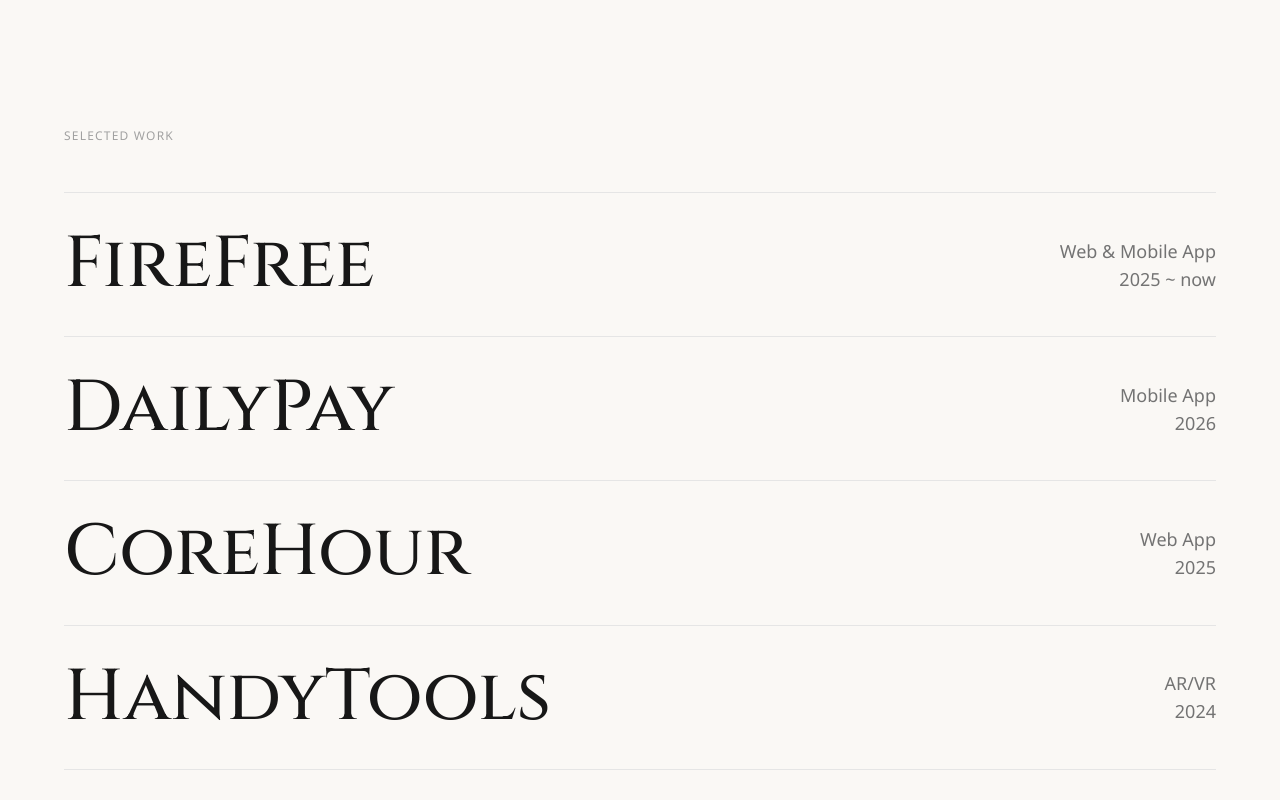
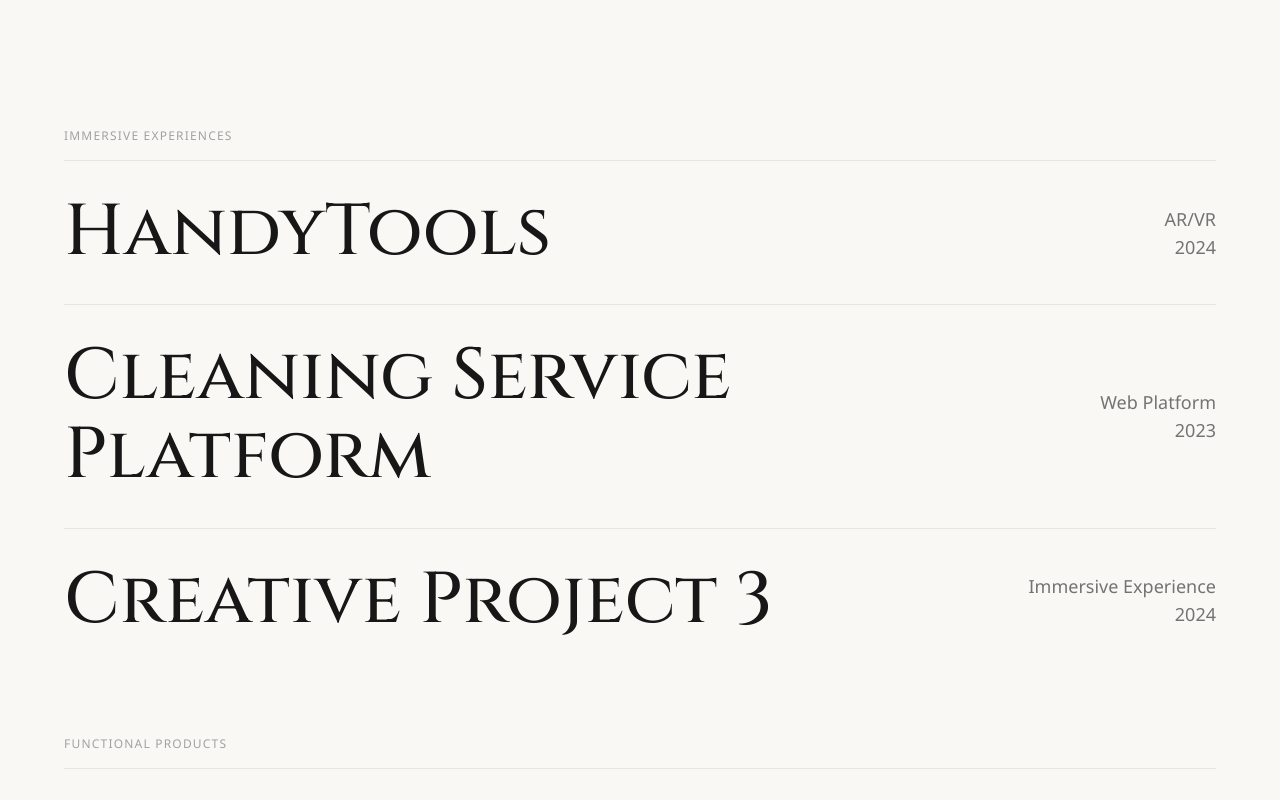
Before and after one commit to carolhsiaoo/Portfolio-planets, a Next.js app: page / in a window 1280 px wide. Shown: the part 800-1600 px from the top of the page. Built offline with nearby package versions, Linux system fonts and the light colour scheme; no server answers.

Commit message:
Refactor ProjectsTable component to categorize projects into 'creative' and 'functional' sections, enhancing organization and readability. Update project data to include category fields and improve layout for better user experience.

```diff
--- a/app/page.tsx
+++ b/app/page.tsx
@@ -6,7 +6,6 @@ import About from "@/components/About";
 import Contact from "@/components/Contact";
 import Footer from "@/components/Footer";
 import FadeInSection from "@/components/FadeInSection";
-
 export default function Home() {
   return (
     <div className="min-h-screen">
--- a/components/Marquee.tsx
+++ b/components/Marquee.tsx
@@ -21,7 +21,7 @@ const Marquee = memo(function Marquee() {
 
   return (
     <div className="w-full">
-      <div className="w-full bg-white pt-12 sm:pt-16 md:pt-20" />
+      <div className="w-full bg-[#faf8f5] pt-12 sm:pt-16 md:pt-20" />
       <div className="w-full overflow-hidden py-4 sm:py-6 md:py-8 border-y border-gray-800 bg-black">
         <div className="inline-flex animate-marquee whitespace-nowrap hover:pause-marquee">
         {allItems.map((item, index) => (
--- a/components/ProjectsTable.tsx
+++ b/components/ProjectsTable.tsx
@@ -6,11 +6,34 @@ import Link from 'next/link';
 import { motion, AnimatePresence, useMotionValue, useSpring } from 'framer-motion';
 import { projects } from '@/data/projects';
 
+// Build a flat list with inline category headers
+type Row =
+  | { kind: 'label'; label: string }
+  | { kind: 'project'; project: (typeof projects)[number]; globalIndex: number };
+
+function buildRows(): Row[] {
+  const creative = projects.filter((p) => p.category === 'creative');
+  const functional = projects.filter((p) => p.category === 'functional');
+  const rows: Row[] = [];
+
+  rows.push({ kind: 'label', label: 'Immersive Experiences' });
+  creative.forEach((p, i) => rows.push({ kind: 'project', project: p, globalIndex: i }));
+
+  rows.push({ kind: 'label', label: 'Functional Products' });
+  functional.forEach((p, i) =>
+    rows.push({ kind: 'project', project: p, globalIndex: creative.length + i })
+  );
+
+  return rows;
+}
+
+const rows = buildRows();
+const allProjects = rows.filter((r): r is Extract<Row, { kind: 'project' }> => r.kind === 'project');
+
 export default function ProjectsTable() {
   const [hoveredIndex, setHoveredIndex] = useState<number | null>(null);
   const containerRef = useRef<HTMLElement>(null);
 
-  // Use motion values + spring for smooth trailing cursor effect
   const mouseX = useMotionValue(0);
   const mouseY = useMotionValue(0);
   const springX = useSpring(mouseX, { damping: 25, stiffness: 200 });
@@ -18,8 +41,8 @@ export default function ProjectsTable() {
 
   const handleMouseMove = useCallback(
     (e: React.MouseEvent) => {
-      mouseX.set(e.clientX - 150); // half of preview width (300/2)
-      mouseY.set(e.clientY - 100); // half of preview height (200/2)
+      mouseX.set(e.clientX - 150);
+      mouseY.set(e.clientY - 100);
     },
     [mouseX, mouseY]
   );
@@ -32,30 +55,37 @@ export default function ProjectsTable() {
       onMouseMove={handleMouseMove}
     >
       <div className="max-w-7xl mx-auto px-6 sm:px-10 lg:px-16">
-        {/* Section label */}
-        <span className="block font-inter text-xs tracking-widest uppercase text-neutral-400 mb-12">
-          Selected Work
+        <div className="flex flex-col">
+          {rows.map((row, i) => {
+            if (row.kind === 'label') {
+              return (
+                <span
+                  key={row.label}
+                  className={`block font-inter text-xs tracking-widest uppercase text-neutral-400 ${
+                    i === 0 ? 'mb-4' : 'mt-16 mb-4'
+                  }`}
+                >
+                  {row.label}
                 </span>
+              );
+            }
 
-        {/* Project rows */}
-        <div className="flex flex-col">
-          {projects.map((project, i) => (
+            const { project, globalIndex } = row;
+            return (
               <Link
                 key={project.slug}
                 href={`/projects/${project.slug}`}
-              onMouseEnter={() => setHoveredIndex(i)}
+                onMouseEnter={() => setHoveredIndex(globalIndex)}
                 onMouseLeave={() => setHoveredIndex(null)}
                 className="group border-t border-neutral-200 last:border-b py-6 sm:py-8 flex items-center justify-between gap-4 transition-opacity duration-300"
                 style={{
-                opacity: hoveredIndex === null || hoveredIndex === i ? 1 : 0.25,
+                  opacity: hoveredIndex === null || hoveredIndex === globalIndex ? 1 : 0.25,
                 }}
               >
-              {/* Left — big title */}
                 <h3 className="font-cinzel font-medium text-3xl sm:text-5xl md:text-6xl lg:text-7xl text-neutral-900 leading-[1.1] transition-transform duration-300 group-hover:translate-x-3">
                   {project.name}
                 </h3>
 
-              {/* Right — type + year */}
                 <div className="shrink-0 text-right">
                   <span className="block font-inter text-sm sm:text-base lg:text-lg text-neutral-500">
                     {project.type}
@@ -65,11 +95,11 @@ export default function ProjectsTable() {
                   </span>
                 </div>
               </Link>
-          ))}
+            );
+          })}
         </div>
       </div>
 
-      {/* Cursor-following media preview */}
       <AnimatePresence>
         {hoveredIndex !== null && (
           <motion.div
@@ -84,7 +114,8 @@ export default function ProjectsTable() {
             className="fixed top-0 left-0 z-50 pointer-events-none w-[300px] h-[200px] rounded-xl overflow-hidden shadow-2xl hidden lg:block"
           >
             {(() => {
-              const project = projects[hoveredIndex];
+              const project = allProjects[hoveredIndex]?.project;
+              if (!project) return null;
               if (project.video && !project.video.endsWith('.gif')) {
                 return (
                   <video
--- a/data/projects.ts
+++ b/data/projects.ts
@@ -2,6 +2,7 @@ export interface ProjectData {
   // Card fields (used by ProjectsTable)
   name: string;
   slug: string;
+  category: 'creative' | 'functional';
   type: string;
   role: string;
   year: string;
@@ -91,6 +92,7 @@ export const projects: ProjectData[] = [
   {
     name: "FireFree",
     slug: "firefree",
+    category: "functional",
     type: "Web & Mobile App",
     role: "Product Designer & Frontend Developer",
     year: "2025 ~ now",
@@ -200,6 +202,7 @@ export const projects: ProjectData[] = [
   {
     name: "DailyPay",
     slug: "dailypay",
+    category: "functional",
     type: "Mobile App",
     role: "Product Designer & Frontend Developer",
     year: "2026",
@@ -289,6 +292,7 @@ export const projects: ProjectData[] = [
   {
     name: "CoreHour",
     slug: "corehour",
+    category: "functional",
     type: "Web App",
     role: "Product Designer & Frontend Developer",
     year: "2025",
@@ -380,6 +384,7 @@ export const projects: ProjectData[] = [
   {
     name: "HandyTools",
     slug: "handytools",
+    category: "creative",
     type: "AR/VR",
     role: "Product Designer & Developer",
     year: "2024",
@@ -468,6 +473,7 @@ export const projects: ProjectData[] = [
   {
     name: "Cleaning Service Platform",
     slug: "cleaning-service-platform",
+    category: "creative",
     type: "Web Platform",
     role: "UI/UX Designer",
     year: "2023",
@@ -552,6 +558,30 @@ export const projects: ProjectData[] = [
       ],
     },
   },
+  // --- Creative placeholder ---
+  {
+    name: "Creative Project 3",
+    slug: "creative-project-3",
+    category: "creative",
+    type: "Immersive Experience",
+    role: "Creative Developer",
+    year: "2024",
+    image: "https://images.unsplash.com/photo-1550745165-9bc0b252726f?w=800&h=600&fit=crop",
+    tagline: "Placeholder — replace with your project details.",
+    tags: ["Creative", "Placeholder"],
+  },
+  // --- Functional placeholder ---
+  {
+    name: "Functional Product 4",
+    slug: "functional-product-4",
+    category: "functional",
+    type: "Web App",
+    role: "Product Designer & Developer",
+    year: "2024",
+    image: "https://images.unsplash.com/photo-1551288049-bebda4e38f71?w=800&h=600&fit=crop",
+    tagline: "Placeholder — replace with your project details.",
+    tags: ["SaaS", "Placeholder"],
+  },
 ];
 
 export function getProjectBySlug(slug: string): ProjectData | undefined {
```
Lines whose indentation alone changed are shown as unchanged.
